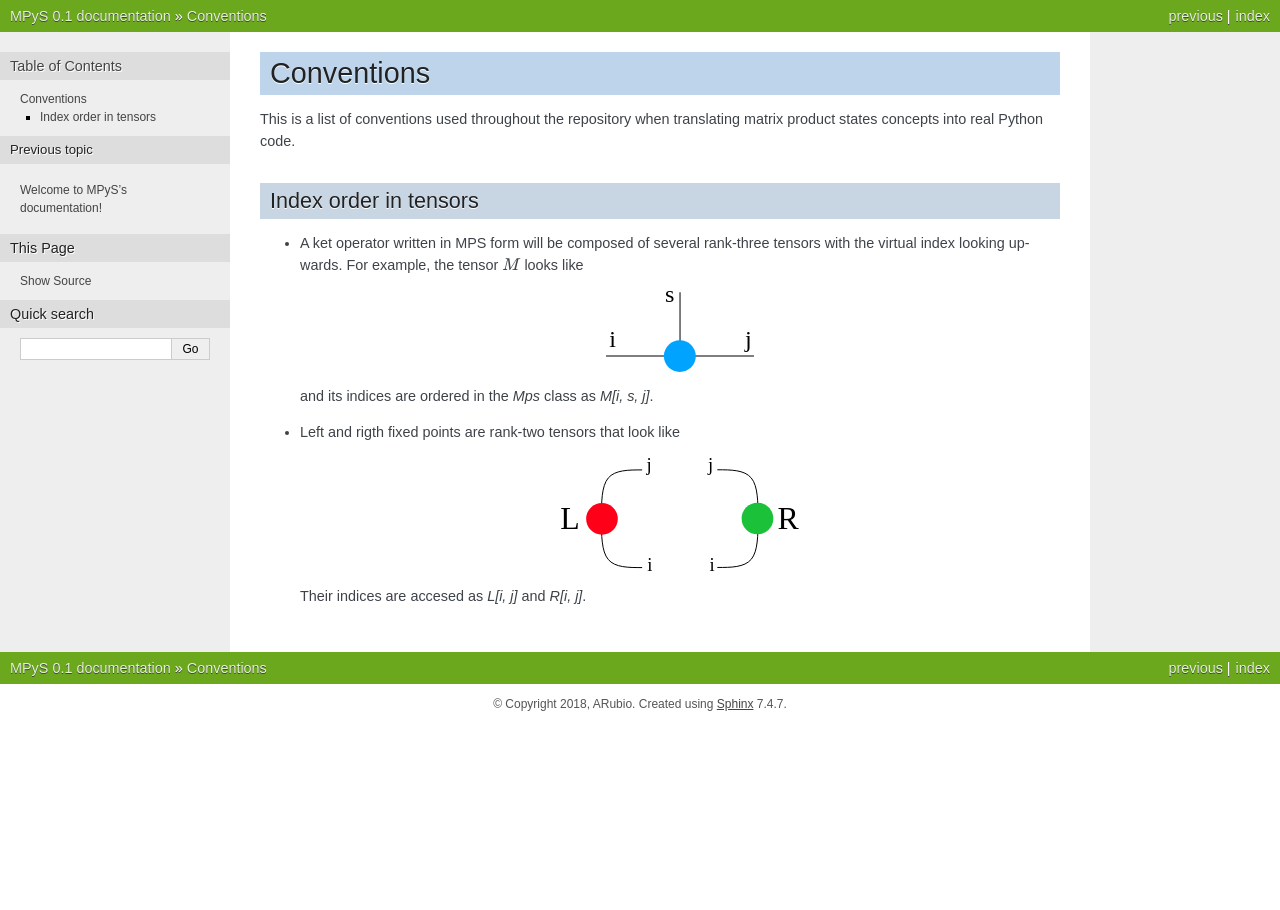
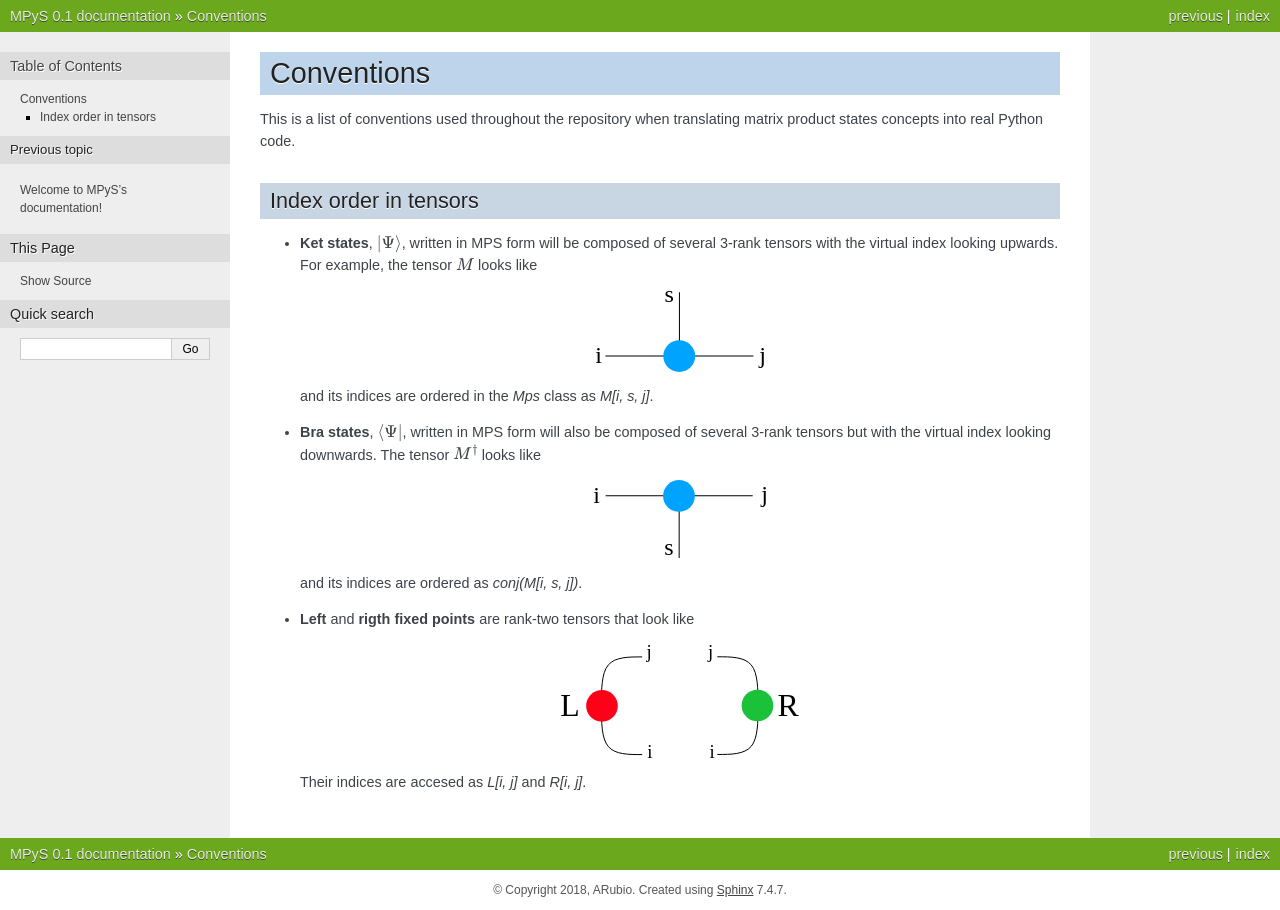
Before and after one commit to alvarorga/improved-guide, a Sphinx documentation site: the page built from docs/conventions.rst, in a window 1280 px wide. Built offline with Sphinx 7.4.7, drawn with Linux system fonts in a browser that asks for light colours.

Commit message:
DOC: include bra states in conventions

```diff
--- a/docs/conventions.rst
+++ b/docs/conventions.rst
@@ -8,16 +8,25 @@ translating matrix product states concepts into real Python code.
 Index order in tensors
 ----------------------
 
-- A ket operator written in MPS form will be composed of several
-  rank-three tensors with the virtual index looking upwards. For
-  example, the tensor :math:`M` looks like
+- **Ket states**, :math:`|\Psi\rangle`, written in MPS form will be
+  composed of several 3-rank tensors with the virtual index looking
+  upwards. For example, the tensor :math:`M` looks like
 
-  .. image:: images/three_legged_tensor.svg
+  .. image:: images/ket_state_tensor.svg
      :align: center
 
   and its indices are ordered in the `Mps` class as `M[i, s, j]`.
 
-- Left and rigth fixed points are rank-two tensors that look like
+- **Bra states**, :math:`\langle \Psi|`, written in MPS form will also
+  be composed of several 3-rank tensors but with the virtual index
+  looking downwards. The tensor :math:`M^\dagger` looks like
+
+  .. image:: images/bra_state_tensor.svg
+     :align: center
+
+  and its indices are ordered as `conj(M[i, s, j])`.
+
+- **Left** and **rigth fixed points** are rank-two tensors that look like
 
   .. image:: images/left_right_fixed_points.svg
      :align: center
```
Also changed, not shown: docs/images/bra_state_tensor.svg, docs/images/ket_state_tensor.svg (added).
